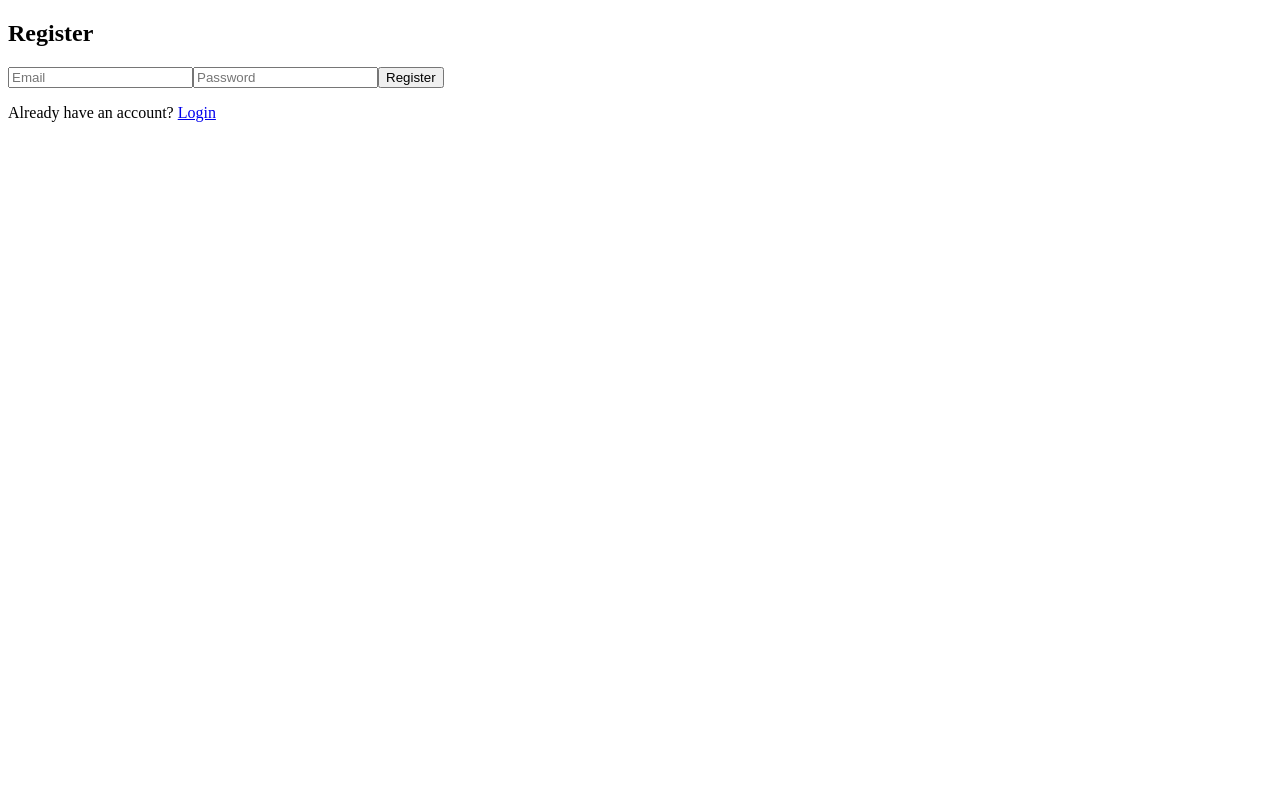
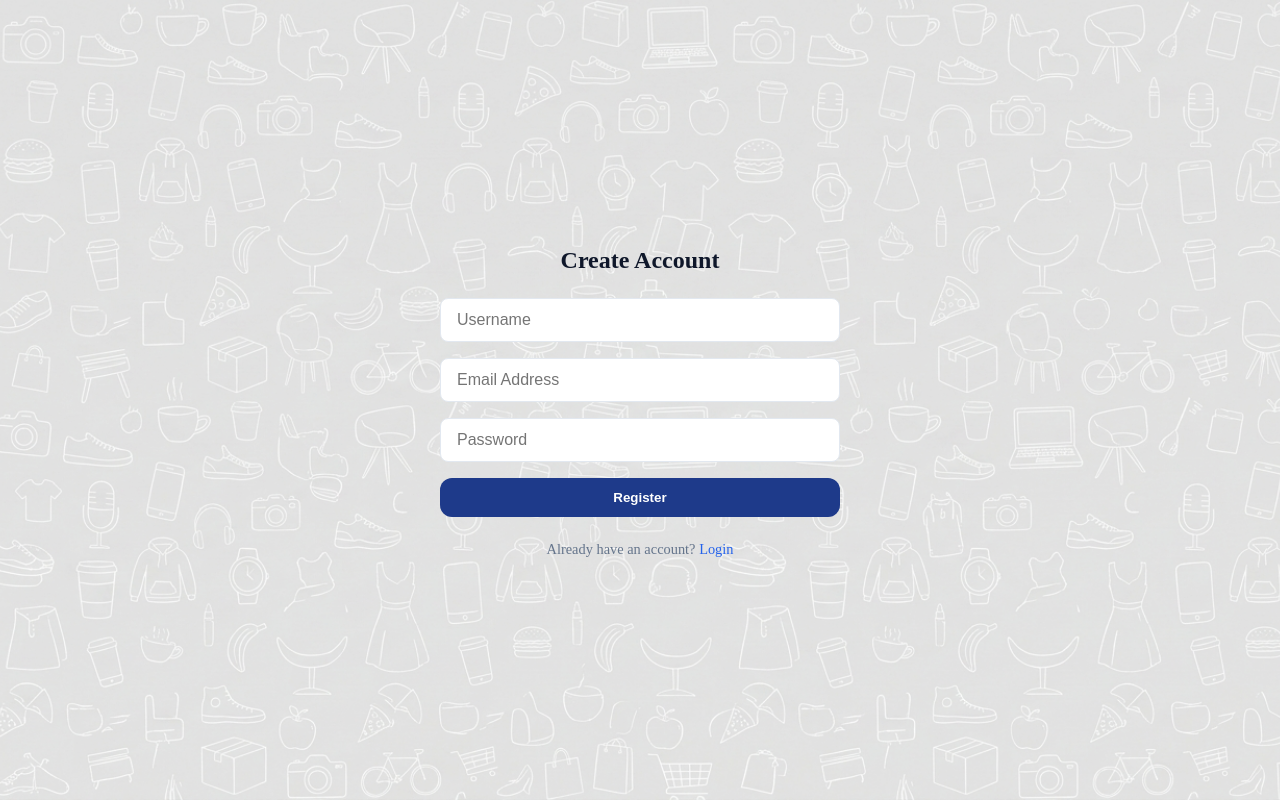
Before and after one commit to siphoPrince/TradeNest, a React (Vite) app in the folder TradeNest/tradenest/: page /SignUp in a window 1280 px wide. Built offline with nearby package versions, Linux system fonts and the light colour scheme.

Commit message:
login front end complete

```diff
--- a/TradeNest/tradenest/src/main.jsx
+++ b/TradeNest/tradenest/src/main.jsx
@@ -1,5 +1,6 @@
 import { StrictMode } from 'react'
 import { createRoot } from 'react-dom/client'
+import './styles/variables.css'
 import App from './App.jsx'
 
 createRoot(document.getElementById('root')).render(
--- a/TradeNest/tradenest/src/pages/SignUp.jsx
+++ b/TradeNest/tradenest/src/pages/SignUp.jsx
@@ -1,46 +1,70 @@
 import { useState } from "react";
 import { useNavigate, Link } from "react-router-dom";
 import authService from "../services/authService";
+import "../styles/signIn.css"; // We reuse the same CSS file for consistency
 
 function SignUp() {
+  const [username, setUsername] = useState(""); // Added username state
   const [email, setEmail] = useState("");
   const [password, setPassword] = useState("");
   const navigate = useNavigate();
 
   const handleRegister = async (e) => {
     e.preventDefault();
-
     try {
-      await authService.register(email, password);
-      navigate("/");
+      // Note: your authService.register expects (username, email, password)
+      await authService.register(username, email, password);
+      alert("Registration successful! Please login.");
+      navigate("/"); // Redirect to login page
     } catch (error) {
-      alert("Registration failed");
+      alert("Registration failed. Try a different email or username.");
     }
   };
 
   return (
-    <div>
-      <h2>Register</h2>
+    <div className="auth-container">
+      <div className="auth-card">
+        <h2 className="auth-title">Create Account</h2>
 
-      <form onSubmit={handleRegister}>
+        <form className="auth-form" onSubmit={handleRegister}>
+          {/* Added Username Input since your service likely needs it */}
           <input
-          type="email"
-          placeholder="Email"
-          onChange={(e) => setEmail(e.target.value)}
+            className="auth-input"
+            type="text"
+            placeholder="Username"
+            value={username}
+            onChange={(e) => setUsername(e.target.value)}
+            required
           />
 
           <input
+            className="auth-input"
+            type="email"
+            placeholder="Email Address"
+            value={email}
+            onChange={(e) => setEmail(e.target.value)}
+            required
+          />
+
+          <input
+            className="auth-input"
             type="password"
             placeholder="Password"
+            value={password}
             onChange={(e) => setPassword(e.target.value)}
+            required
           />
 
-        <button type="submit">Register</button>
+          <button className="auth-button" type="submit">
+            Register
+          </button>
         </form>
 
-      <p>
-        Already have an account? <Link to="/">Login</Link>
+        <p className="auth-footer">
+          Already have an account?{" "}
+          <Link to="/" className="auth-link">Login</Link>
         </p>
+      </div>
     </div>
   );
 }
--- a/TradeNest/tradenest/src/styles/SignIn.css
+++ b/TradeNest/tradenest/src/styles/SignIn.css
@@ -1,19 +1,54 @@
+body, html {
+  margin: 0;
+  padding: 0;
+  height: 100%;
+}
+
 .auth-container {
   display: flex;
   justify-content: center;
   align-items: center;
   min-height: 100vh;
   background-color: var(--color-bg);
+
+  background-image: url("../assets/Background.png");
+  background-size: cover;
+  background-position: center;
+  background-repeat: no-repeat;
 }
 
+
+/* overlay layer */
+.auth-container::before {
+  content: "";
+  position: absolute;
+  inset: 0; /* top:0; bottom:0; left:0; right:0; */
+  background: rgba(255, 255, 255, 0.3); /* light overlay */
+  z-index: 0; /* behind content */
+}
+
+/* make the login card above the overlay */
 .auth-card {
-  background: var(--color-card);
+  position: relative;
+  z-index: 1;
+}
+
+
+
+
+
+
+
+.auth-card {
+  background: transparent;
   padding: 2rem;
   width: 100%;
   max-width: 400px;
   border-radius: var(--radius-lg);
-  box-shadow: var(--shadow-md);
-  border: 1px solid var(--color-border);
+  box-shadow: none;
+  border: none;
+  position: relative;
+  z-index: 1;
 }
 
 .auth-title {
--- /dev/null
+++ b/TradeNest/tradenest/src/styles/variables.css
@@ -0,0 +1,59 @@
+
+
+:root {
+
+  /* === Core Colors === */
+
+  --color-primary: #1E3A8A;
+
+  --color-accent: #2563EB;
+
+  --color-bg: #F1F5F9;
+
+  --color-card: #FFFFFF;
+
+  --color-text-dark: #0F172A;
+
+  --color-text-muted: #64748B;
+
+
+
+  /* === State Colors === */
+
+  --color-success: #16A34A;
+
+  --color-danger: #DC2626;
+
+  --color-warning: #F59E0B;
+
+
+
+  /* === Borders === */
+
+  --color-border: #E2E8F0;
+
+
+
+  /* === Radius === */
+
+  --radius-sm: 8px;
+
+  --radius-md: 12px;
+
+  --radius-lg: 16px;
+
+
+
+  /* === Shadows === */
+
+  --shadow-sm: 0 2px 6px rgba(0,0,0,0.05);
+
+  --shadow-md: 0 6px 20px rgba(0,0,0,0.08);
+
+
+
+  /* === Transition === */
+
+  --transition: all 150ms ease-in-out;
+
+}
```
Also changed, not shown: TradeNest/tradenest/src/assets/Background.png (added). Lines whose indentation alone changed are shown as unchanged.
